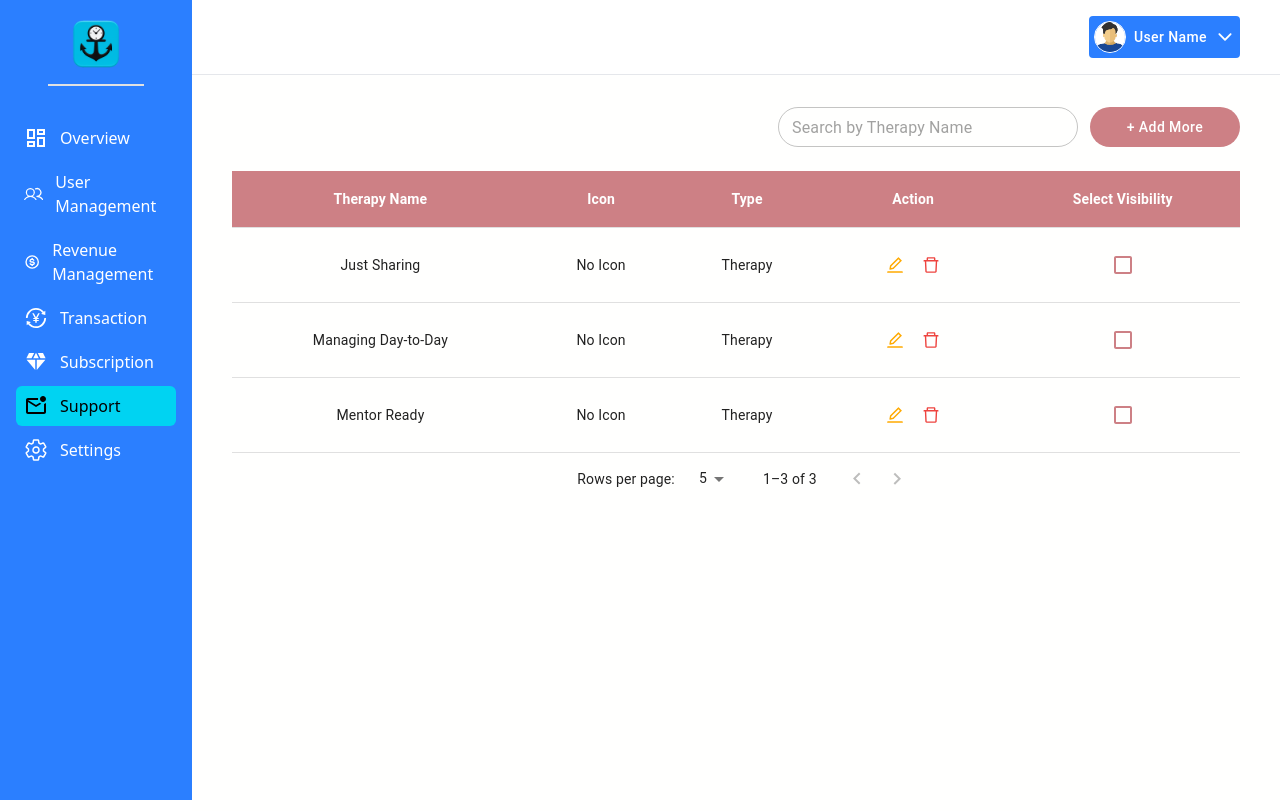
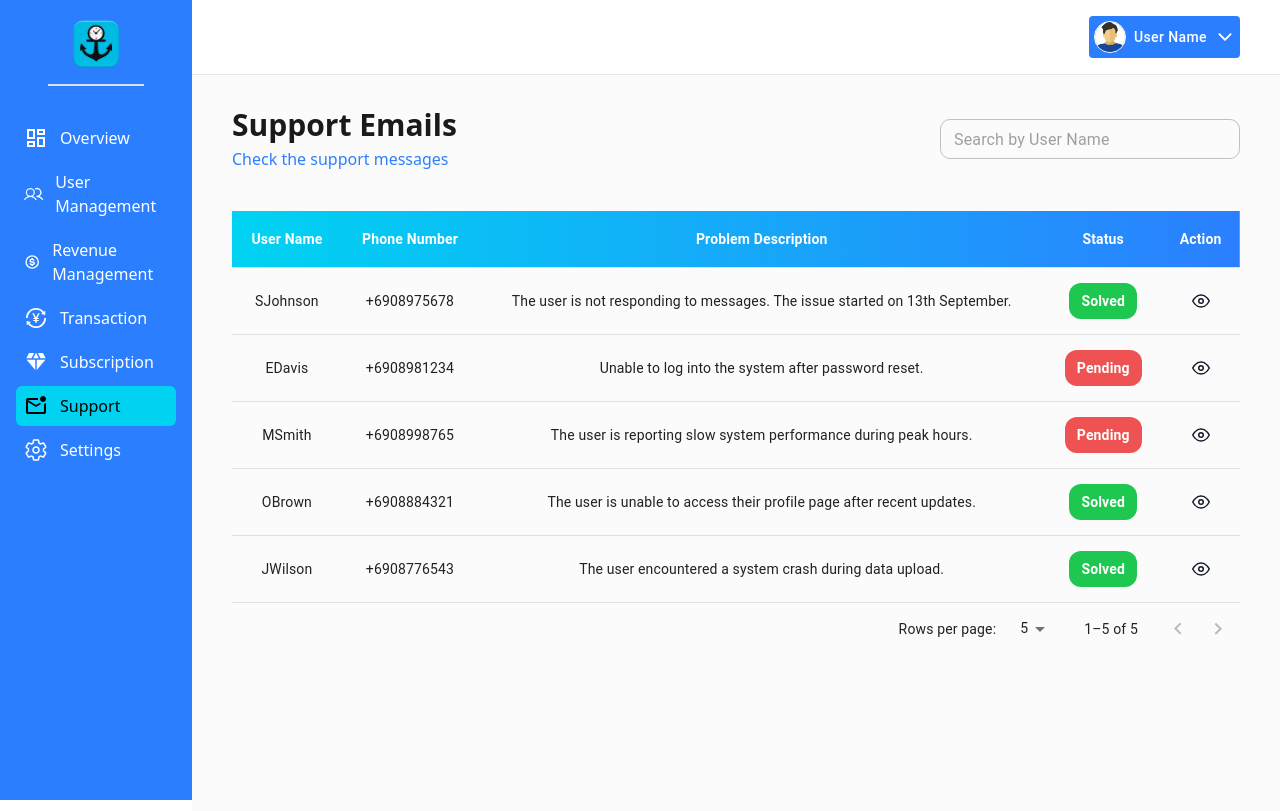
Before and after one commit to sparktechagency/tsamuels-dashboard, a React (Vite) app: page /support in a window 1280 px wide. Built offline with nearby package versions, Linux system fonts and the light colour scheme.

Commit message:
Added Support Page

```diff
--- a/src/components/Dashboard/Subscription.jsx
+++ b/src/components/Dashboard/Subscription.jsx
@@ -261,11 +261,11 @@ export default function Subscription() {
                     onClick={() => handleOpenModal("edit", sub)}
                     sx={{
                       color: "#fff",
-                      bgcolor: "#CC5500",
+                      bgcolor: "#2B7FFF",
                       ":hover": {
                         bgcolor: "#fff",
-                        color: "#CC5500",
-                        border: "0.5px solid #CC5500",
+                        color: "#2B7FFF",
+                        border: "0.5px solid #2B7FFF",
                       },
                     }}
                   >
--- a/src/components/Dashboard/Support.jsx
+++ b/src/components/Dashboard/Support.jsx
@@ -1,181 +1,160 @@
 import { useState } from "react";
 import {
-  MenuItem,
-  Select,
-  FormControl,
-  InputLabel,
   TableContainer,
   Table,
-  Paper,
   TableHead,
   TableRow,
   TableCell,
   TableBody,
   TablePagination,
-  Button,
-  Checkbox,
-  Modal,
-  Box,
-  TextField,
   InputBase,
   InputAdornment,
+  Modal,
   IconButton,
-  Input,
-  checkboxClasses,
+  TextField,
+  Button,
 } from "@mui/material";
-import { AiOutlineEdit } from "react-icons/ai";
-import { AiOutlineDelete } from "react-icons/ai";
 import { FaSearch } from "react-icons/fa";
+import { FiEye } from "react-icons/fi";
+import { toast } from "sonner";
 
-const therapyData = [
+const supportEmailData = [
   {
-    name: "Just Sharing",
-    icon: "", // Base64 image or URL can be used here
-    type: "Therapy",
+    name: "Samuel Johnson",
+    userName: "SJohnson",
+    phoneNumber: "+6908975678",
+    problemDescription:
+      "The user is not responding to messages. The issue started on 13th September.",
+    status: "Solved",
+    date: "2023-10-01",
   },
   {
-    name: "Managing Day-to-Day",
-    icon: "",
-    type: "Therapy",
+    name: "Emily Davis",
+    userName: "EDavis",
+    phoneNumber: "+6908981234",
+    problemDescription: "Unable to log into the system after password reset.",
+    status: "Pending",
+    date: "2023-10-02",
   },
   {
-    name: "Mentor Ready",
-    icon: "",
-    type: "Therapy",
+    name: "Michael Smith",
+    userName: "MSmith",
+    phoneNumber: "+6908998765",
+    problemDescription:
+      "The user is reporting slow system performance during peak hours.",
+    status: "Pending",
+    date: "2023-10-03",
+  },
+  {
+    name: "Olivia Brown",
+    userName: "OBrown",
+    phoneNumber: "+6908884321",
+    problemDescription:
+      "The user is unable to access their profile page after recent updates.",
+    status: "Solved",
+    date: "2023-10-04",
+  },
+  {
+    name: "James Wilson",
+    userName: "JWilson",
+    phoneNumber: "+6908776543",
+    problemDescription:
+      "The user encountered a system crash during data upload.",
+    status: "Solved",
+    date: "2023-10-05",
   },
 ];
 
 export default function Support() {
   const [searchText, setSearchText] = useState("");
-  const [filteredTherapy, setFilteredTherapy] = useState(therapyData);
+  const [filteredEmails, setFilteredEmails] = useState(supportEmailData);
   const [page, setPage] = useState(0);
   const [rowsPerPage, setRowsPerPage] = useState(5);
-  const [checked, setChecked] = useState([]);
-  const [openModal, setOpenModal] = useState(false);
-  const [modalMode, setModalMode] = useState("add"); // "add" or "edit"
-  const [editTherapy, setEditTherapy] = useState(null);
-  const [openDeleteModal, setOpenDeleteModal] = useState(false);
-  const [therapyToDelete, setTherapyToDelete] = useState(null);
-  const [iconFile, setIconFile] = useState(null);
+  const [openDetailsModal, setOpenDetailsModal] = useState(false);
+  const [selectedEmail, setSelectedEmail] = useState(null);
+  const [replyText, setReplyText] = useState("");
 
-  const handleChange = (event, therapyName) => {
-    const updatedChecked = checked.includes(therapyName)
-      ? checked.filter((item) => item !== therapyName)
-      : [...checked, therapyName];
-    setChecked(updatedChecked);
-  };
-
-  const filterTherapy = (search) => {
-    let filtered = therapyData;
-
-    if (search) {
-      filtered = filtered.filter((therapy) =>
-        therapy.name.toLowerCase().includes(search.toLowerCase())
+  const handleSearchChange = (e) => {
+    const search = e.target.value;
+    setSearchText(search);
+    const filtered = supportEmailData.filter(
+      (email) =>
+        email.userName.toLowerCase().includes(search.toLowerCase()) ||
+        email.phoneNumber.includes(search)
     );
-    }
-
-    setFilteredTherapy(filtered);
+    setFilteredEmails(filtered);
+    setPage(0);
   };
 
   const handleChangePage = (event, newPage) => {
     setPage(newPage);
   };
-
   const handleChangeRowsPerPage = (event) => {
     setRowsPerPage(parseInt(event.target.value, 10));
     setPage(0);
   };
 
-  const handleOpenModal = (mode, therapy = null) => {
-    setModalMode(mode); // "add" or "edit"
-    setEditTherapy(therapy); // Set therapy data if it's edit mode
-    setOpenModal(true);
+  const handleOpenModal = (email) => {
+    setSelectedEmail(email);
+    setReplyText("");
+    setOpenDetailsModal(true);
   };
 
   const handleCloseModal = () => {
-    setOpenModal(false);
-    setEditTherapy(null);
-    setIconFile(null);
+    setOpenDetailsModal(false);
+    setSelectedEmail(null);
+    setReplyText("");
   };
 
-  const handleSaveTherapy = () => {
-    if (modalMode === "edit") {
-      const updatedData = therapyData.map((therapy) =>
-        therapy.name === editTherapy.name
-          ? { ...editTherapy, icon: iconFile }
-          : therapy
+  const handleSendReply = () => {
+    if (!replyText.trim()) {
+      toast.error("Please type a reply before sending.");
+      return;
+    }
+
+    const updatedEmails = filteredEmails.map((email) =>
+      email.phoneNumber === selectedEmail.phoneNumber
+        ? { ...email, status: "Solved" }
+        : email
     );
-      setFilteredTherapy(updatedData);
-    } else if (modalMode === "add") {
-      const newTherapy = {
-        name: editTherapy.name,
-        icon: iconFile,
-        type: editTherapy.type,
-      };
-      therapyData.push(newTherapy);
-      setFilteredTherapy([...therapyData]);
-    }
-    setOpenModal(false);
-    setEditTherapy(null);
-    setIconFile(null);
-  };
 
-  const handleDeleteTherapy = (therapyName) => {
-    setTherapyToDelete(therapyName);
-    setOpenDeleteModal(true);
-  };
+    setFilteredEmails(updatedEmails);
 
-  const confirmDelete = () => {
-    const updatedData = therapyData.filter(
-      (therapy) => therapy.name !== therapyToDelete
-    );
-    setFilteredTherapy(updatedData);
-    setOpenDeleteModal(false);
-    setTherapyToDelete(null);
-  };
+    console.log("Sending reply:", replyText);
+    console.log("To:", selectedEmail.userName);
 
-  const cancelDelete = () => {
-    setOpenDeleteModal(false);
-    setTherapyToDelete(null);
-  };
+    toast.success("Reply sent successfully!");
 
-  const handleSearchChange = (e) => {
-    const search = e.target.value;
-    setSearchText(search);
-    filterTherapy(search);
-  };
-
-  const handleImageUpload = (e) => {
-    const file = e.target.files[0];
-    if (file) {
-      const reader = new FileReader();
-      reader.onloadend = () => {
-        setIconFile(reader.result);
-      };
-      reader.readAsDataURL(file); // Converts the image to base64
-    }
+    setReplyText("");
+    handleCloseModal();
   };
 
   return (
-    <div className="px-10 py-8 bg-[#fffffe] h-[92vh]">
-      <div className="flex items-center justify-end gap-3">
+    <div className="px-10 py-8 bg-[#fbfbfb] h-[92vh]">
+      <div className="flex flex-col sm:flex-row justify-between items-start sm:items-center mb-6 gap-4">
+        <div>
+          <h1 className="text-3xl font-bold text-[#1A1A1A]">Support Emails</h1>
+          <p className="text-[#2B7FFF] mt-1">Check the support messages</p>
+        </div>
+
+        <div className="flex flex-col sm:flex-row gap-3 w-full sm:w-auto">
           <TextField
             sx={{
               width: 300,
               "& .MuiOutlinedInput-root": {
                 "&.Mui-focused fieldset": {
-                borderColor: "#CD8085", // Change border color on focus
+                  borderColor: "#2B7FFF",
                 },
               },
               "& .MuiOutlinedInput-notchedOutline": {
-              borderRadius: "20px", // Apply border-radius to the outline
+                borderRadius: "10px",
               },
-            height: "40px", // Set the height of the TextField
+              height: "40px",
               "& .MuiInputBase-root": {
-              height: "100%", // Ensure the input base fills the TextField height
+                height: "100%",
               },
             }}
-          placeholder="Search by Therapy Name"
+            placeholder="Search by User Name"
             value={searchText}
             onChange={handleSearchChange}
             startAdornment={
@@ -184,42 +163,27 @@ export default function Support() {
               </InputAdornment>
             }
           />
-        <Button
-          onClick={() => handleOpenModal("add")}
+        </div>
+      </div>
+      <div className="flex items-center justify-end mb-4"></div>
+
+      <TableContainer>
+        <Table>
+          <TableHead>
+            <TableRow
               sx={{
-            bgcolor: "#CD8085",
-            width: "150px",
-            textTransform: "none",
-            color: "white",
-            height: "40px",
-            fontSize: "14px",
-            borderRadius: "50px",
+                background: "linear-gradient(90deg, #00D3F2 0%, #2B7FFF 100%)",
               }}
-        >
-          + Add More
-        </Button>
-      </div>
-
-      <div className="flex flex-col items-center mt-6">
-        <TableContainer sx={{ border: "none", outline: "none" }}>
-          <Table>
-            <TableHead
-              sx={{
-                borderRadius: "50px",
-              }}
-            >
-              <TableRow
-                sx={{ backgroundColor: "#CD8085", borderRadius: "50px" }}
             >
               <TableCell
                 sx={{
                   color: "#fff",
                   textAlign: "center",
-                    fontWeight: "bold",
+                  fontWeight: "600",
                   fontSize: "14px",
                 }}
               >
-                  Therapy Name
+                User Name
               </TableCell>
               <TableCell
                 sx={{
@@ -229,7 +193,7 @@ export default function Support() {
                   fontSize: "14px",
                 }}
               >
-                  Icon
+                Phone Number
               </TableCell>
               <TableCell
                 sx={{
@@ -239,7 +203,17 @@ export default function Support() {
                   fontSize: "14px",
                 }}
               >
-                  Type
+                Problem Description
+              </TableCell>
+              <TableCell
+                sx={{
+                  color: "#fff",
+                  textAlign: "center",
+                  fontWeight: "bold",
+                  fontSize: "14px",
+                }}
+              >
+                Status
               </TableCell>
               <TableCell
                 sx={{
@@ -251,64 +225,43 @@ export default function Support() {
               >
                 Action
               </TableCell>
-                <TableCell
-                  sx={{
-                    color: "#fff",
-                    textAlign: "center",
-                    fontWeight: "bold",
-                    fontSize: "14px",
-                  }}
-                >
-                  Select Visibility
-                </TableCell>
             </TableRow>
           </TableHead>
           <TableBody>
-              {filteredTherapy
+            {filteredEmails
               .slice(page * rowsPerPage, page * rowsPerPage + rowsPerPage)
-                .map((therapy) => (
-                  <TableRow key={therapy.name}>
+              .map((email) => (
+                <TableRow key={email.phoneNumber}>
                   <TableCell sx={{ textAlign: "center" }}>
-                      {therapy.name}
+                    {email.userName}
                   </TableCell>
                   <TableCell sx={{ textAlign: "center" }}>
-                      {therapy.icon ? (
-                        <img
-                          src={therapy.icon}
-                          alt="icon"
-                          width="30"
-                          height="30"
-                          className="mx-auto"
-                        />
-                      ) : (
-                        "No Icon"
-                      )}
+                    {email.phoneNumber}
                   </TableCell>
                   <TableCell sx={{ textAlign: "center" }}>
-                      {therapy.type}
+                    {email.problemDescription}
                   </TableCell>
                   <TableCell sx={{ textAlign: "center" }}>
-                      <IconButton
-                        onClick={() => handleOpenModal("edit", therapy)}
+                    <span
+                      style={{
+                        padding: "10px 12px",
+                        borderRadius: "12px",
+                        color: "white",
+                        backgroundColor:
+                          email.status.toLowerCase() === "solved"
+                            ? "#1EC74F"
+                            : "#EE5252", // Adjust the status color as per the status
+                        fontWeight: "600",
+                      }}
                     >
-                        <AiOutlineEdit className="text-xl text-[#ffaa00]" />
+                      {email.status}
+                    </span>
+                  </TableCell>
+
+                  <TableCell sx={{ textAlign: "center" }}>
+                    <IconButton onClick={() => handleOpenModal(email)}>
+                      <FiEye className="text-lg text-[#131927]" />
                     </IconButton>
-                      <IconButton
-                        onClick={() => handleDeleteTherapy(therapy.name)}
-                      >
-                        <AiOutlineDelete className="text-xl text-[#ee443f]" />
-                      </IconButton>
-                    </TableCell>
-                    <TableCell sx={{ textAlign: "center" }}>
-                      <Checkbox
-                        checked={checked.includes(therapy.name)}
-                        onChange={(e) => handleChange(e, therapy.name)}
-                        sx={{
-                          [`&, &.${checkboxClasses.checked}`]: {
-                            color: "#CD8085", // This changes the color of the checkmark and the border when checked
-                          },
-                        }}
-                      />
                   </TableCell>
                 </TableRow>
               ))}
@@ -317,217 +270,124 @@ export default function Support() {
       </TableContainer>
 
       <TablePagination
-          rowsPerPageOptions={[5, 8]}
+        rowsPerPageOptions={[5, 10, 25]}
         component="div"
-          count={filteredTherapy.length}
+        count={supportEmailData.length}
         rowsPerPage={rowsPerPage}
         page={page}
         onPageChange={handleChangePage}
         onRowsPerPageChange={handleChangeRowsPerPage}
       />
-      </div>
 
-      {/* Modal for Add/Edit Therapy */}
+      {/* Modal to display email details */}
       <Modal
-        open={openModal}
+        open={openDetailsModal}
         onClose={handleCloseModal}
-        aria-labelledby="edit-therapy-modal"
-        aria-describedby="modal-to-edit-therapy"
+        aria-labelledby="email-details-modal"
+        aria-describedby="modal-to-view-email-details"
       >
-        <Box
-          className="modal-content"
-          sx={{
-            position: "absolute",
-            top: "50%",
-            left: "50%",
-            transform: "translate(-50%, -50%)",
-            width: 700,
-            backgroundColor: "white",
-            boxShadow: 24,
-            padding: 4,
-            borderRadius: 2,
-          }}
-        >
-          <p className="text-center text-[#1A1A1A] font-semibold text-xl mb-4">
-            {modalMode === "edit" ? "Edit Therapy" : "Add Therapy"}
-          </p>
-          <div className="flex flex-col gap-5 items-center">
-            <TextField
-              label="Enjoy Name"
-              value={editTherapy ? editTherapy.name : ""}
-              onChange={(e) =>
-                setEditTherapy({
-                  ...editTherapy,
-                  name: e.target.value,
-                })
-              }
-              fullWidth
-              sx={{
-                "& .MuiOutlinedInput-root": {
-                  "&.Mui-focused fieldset": {
-                    borderColor: "#CD8085", // Change border color on focus
-                  },
-                },
-                "& .MuiInputLabel-root.Mui-focused": {
-                  color: "#CD8085", // Change label color on focus (optional)
-                },
-                "& .MuiOutlinedInput-notchedOutline": {
-                  borderRadius: "20px", // Apply border-radius to the outline
-                },
-                height: "50px", // Set the height of the TextField
-                "& .MuiInputBase-root": {
-                  height: "100%", // Ensure the input base fills the TextField height
-                },
-              }}
-            />
-            <div className="flex items-center justify-between gap-10">
-              <TextField
-                label="Enjoy Type"
-                value={editTherapy ? editTherapy.type : ""}
-                onChange={(e) =>
-                  setEditTherapy({
-                    ...editTherapy,
-                    type: e.target.value,
-                  })
-                }
-                fullWidth
-                sx={{
-                  "& .MuiOutlinedInput-root": {
-                    "&.Mui-focused fieldset": {
-                      borderColor: "#CD8085", // Change border color on focus
-                    },
-                  },
-                  "& .MuiInputLabel-root.Mui-focused": {
-                    color: "#CD8085", // Change label color on focus (optional)
-                  },
-                  "& .MuiOutlinedInput-notchedOutline": {
-                    borderRadius: "20px", // Apply border-radius to the outline
-                  },
-                  height: "50px", // Set the height of the TextField
-                  "& .MuiInputBase-root": {
-                    height: "100%", // Ensure the input base fills the TextField height
-                  },
-                }}
-              />
-              <div className="flex items-center gap-5">
-                <input
-                  accept="image/*"
-                  type="file"
-                  onChange={handleImageUpload}
-                  style={{ display: "none" }}
-                  id="upload-icon"
-                />
-                <label htmlFor="upload-icon">
-                  <Button
-                    component="span"
-                    variant="contained"
-                    sx={{
-                      bgcolor: "#CD8085",
-                      width: "120px",
-                      textTransform: "none",
-                      borderRadius: "50px",
-                      height: "50px",
-                    }}
-                  >
-                    Upload Icon
-                  </Button>
-                </label>
-                {iconFile && (
-                  <img
-                    src={iconFile}
-                    alt="Uploaded Icon"
-                    style={{ marginTop: "10px", maxWidth: "50px" }}
-                  />
-                )}
-              </div>
-            </div>
-            <div className="flex items-center justify-end w-full">
-              <Button
-                onClick={handleSaveTherapy}
-                variant="contained"
-                sx={{
-                  bgcolor: "#CD8085",
-                  width: "120px",
-                  textTransform: "none",
-                  borderRadius: "50px",
-                }}
-              >
-                Save
-              </Button>
-              <Button
-                onClick={handleCloseModal}
-                sx={{
-                  marginLeft: "10px",
-                  width: "120px",
-                  color: "#CD8085",
-                  border: "1px solid #CD8085",
-                  textTransform: "none",
-                  borderRadius: "50px",
-                }}
-              >
-                Cancel
-              </Button>
-            </div>
-          </div>
-        </Box>
-      </Modal>
-
-      {/* Delete Confirmation Modal */}
-      <Modal
-        open={openDeleteModal}
-        onClose={cancelDelete}
-        aria-labelledby="delete-confirmation-modal"
-      >
-        <Box
-          sx={{
+        <div
+          style={{
             position: "absolute",
             top: "50%",
             left: "50%",
             transform: "translate(-50%, -50%)",
             width: 600,
-            backgroundColor: "white",
-            boxShadow: 24,
-            padding: 4,
-            borderRadius: 2,
-            display: "flex",
-            flexDirection: "column",
-            gap: "20px",
+            backgroundColor: "#FDFDFD",
+            boxShadow: "0 4px 6px rgba(0, 0, 0, 0.1)",
+            padding: "20px",
+            borderRadius: "8px",
           }}
         >
-          <p className="text-center text-[#1A1A1A] font-semibold text-xl">
-            Confirm Delete
+          {selectedEmail && (
+            <div className="flex flex-col items-center gap-5 ">
+              <p className="text-center text-3xl font-semibold text-[#1A1A1A] py-5">
+                Support Request Details
               </p>
-          <p className="text-lg">
-            Are you sure you want to delete this therapy?
+              <div className="flex flex-col gap-5 w-full px-10">
+                <div className="flex justify-between w-full gap-10">
+                  <div>
+                    <p className="font-semibold">From:</p>
+                    <p>{selectedEmail.userName}</p>
+                  </div>
+                  <div>
+                    <p className="font-semibold">Phone Number:</p>
+                    <p>{selectedEmail.phoneNumber}</p>
+                  </div>
+                  <div>
+                    <p className="font-semibold">Date:</p>
+                    <p>{selectedEmail.date}</p>
+                  </div>
+                </div>
+                <div>
+                  <p className="font-semibold">Message:</p>
+                  <p className="text-justify">
+                    {selectedEmail.problemDescription}
                   </p>
-          <div className="flex items-center justify-end">
+                </div>
+                <div className="flex flex-col gap-2">
+                  <p className="font-semibold">Your Reply</p>
+                  <TextField
+                    className="w-full"
+                    value={replyText}
+                    onChange={(e) => setReplyText(e.target.value)}
+                    sx={{
+                      width: "100%",
+                      "& .MuiOutlinedInput-root": {
+                        "&.Mui-focused fieldset": {
+                          borderColor: "#131927", // Change border color on focus
+                        },
+                      },
+                      "& .MuiOutlinedInput-notchedOutline": {
+                        borderRadius: "12px", // Apply border-radius to the outline
+                      },
+                      "& .MuiInputBase-root": {
+                        height: "100%", // Ensure the input base fills the TextField height
+                      },
+                      backgroundColor: "#F5F5F5",
+                      "& .MuiInputBase-input": {
+                        padding: "8px", // Adjust padding for better text alignment
+                      },
+                    }}
+                    multiline
+                    rows={4}
+                    placeholder="Type your reply here..."
+                  />
+                  <div className="flex justify-end gap-4 mt-5">
                     <Button
-              onClick={confirmDelete}
+                      onClick={handleCloseModal}
                       sx={{
-                bgcolor: "#CD8085",
-                width: "120px",
+                        backgroundColor: "#FA4747",
                         textTransform: "none",
-                borderRadius: "50px",
+                        width: "100px",
                         color: "white",
+                        "&:hover": {
+                          backgroundColor: "#EE5252",
+                        },
                       }}
                     >
-              Confirm
+                      Decline
                     </Button>
                     <Button
-              onClick={cancelDelete}
                       sx={{
-                marginLeft: "10px",
-                width: "120px",
-                color: "#CD8085",
-                border: "1px solid #CD8085",
+                        backgroundColor: "#2B7FFF",
                         textTransform: "none",
-                borderRadius: "50px",
+                        width: "100px",
+                        color: "white",
+                        "&:hover": {
+                          backgroundColor: "#2B7FFF",
+                        },
                       }}
+                      onClick={handleSendReply}
                     >
-              Cancel
+                      Send
                     </Button>
                   </div>
-        </Box>
+                </div>
+              </div>
+            </div>
+          )}
+        </div>
       </Modal>
     </div>
   );
```
Lines whose indentation alone changed are shown as unchanged.
